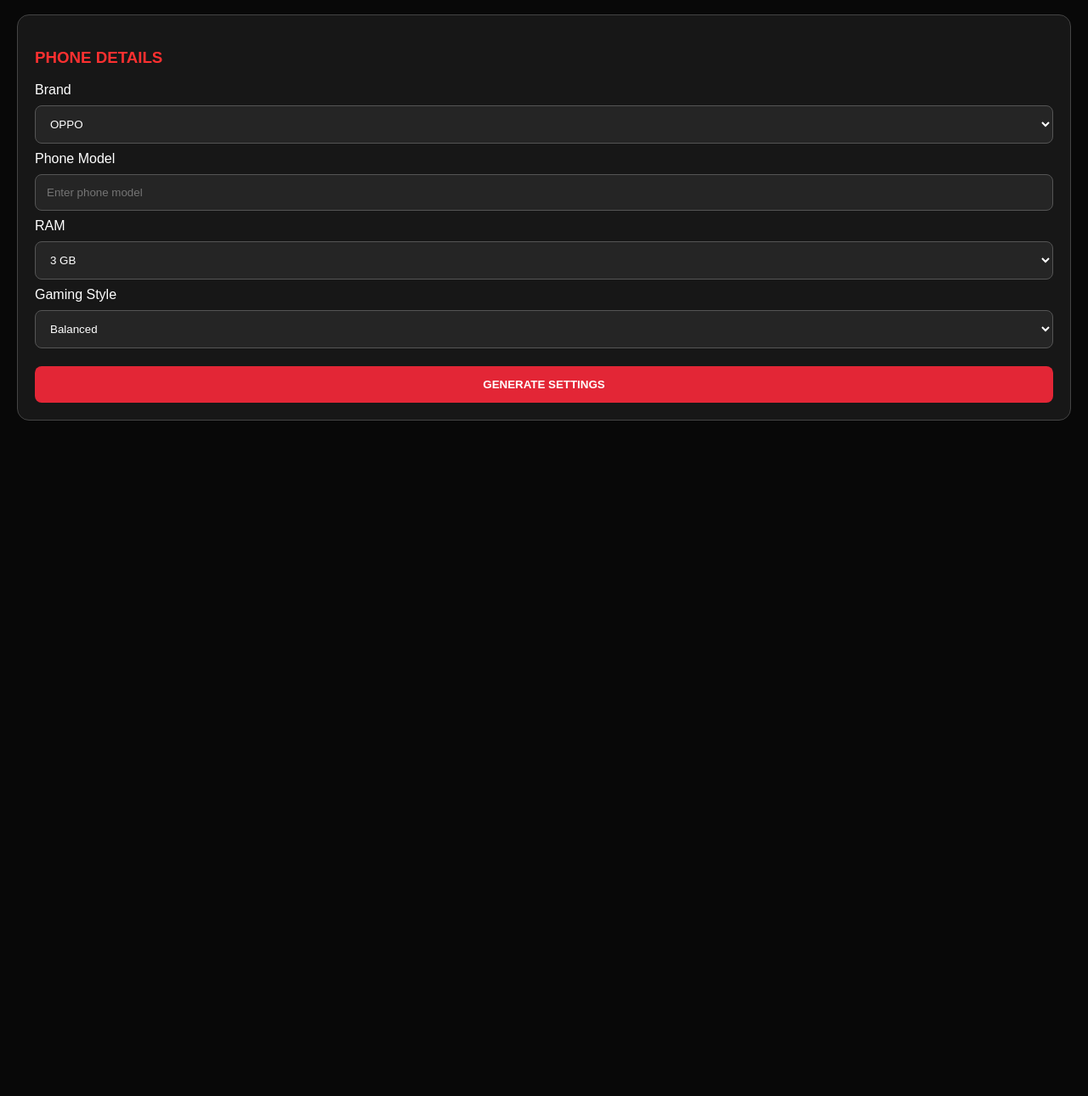
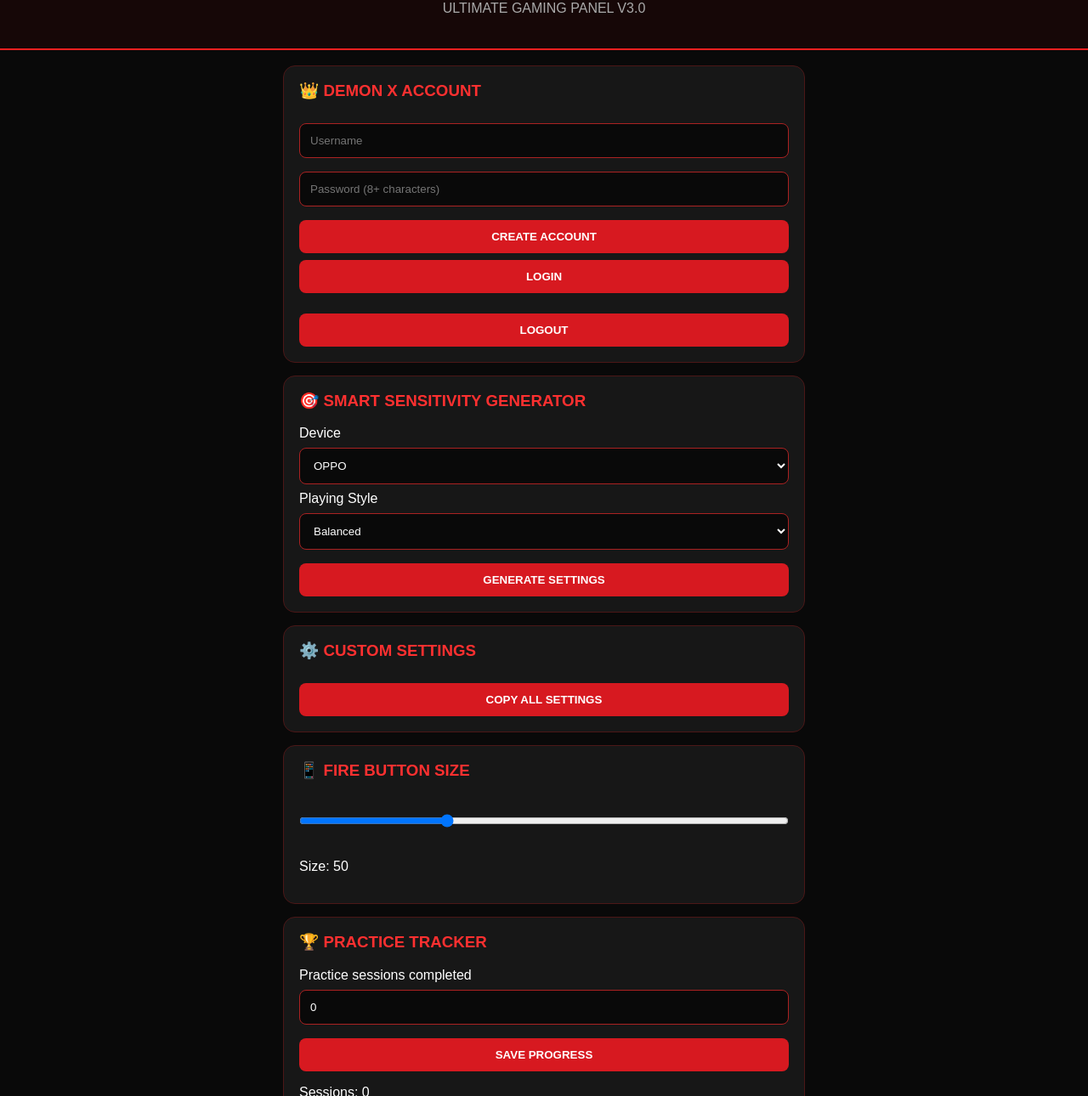
Before and after one commit to Ankul8899/demon-x-panel-, a plain HTML site: page templates/index.html in a window 1280 px wide. Shown: the part 74-1364 px from the top of the page at 85% size. Before the commit the page ends 800 px from the top, so only its background shows below. Drawn offline with Linux system fonts and the light colour scheme.

Commit message:
updated app and templates

```diff
--- a/templates/index.html
+++ b/templates/index.html
@@ -1,111 +1,169 @@
-
 <!DOCTYPE html>
-<html>
+<html lang="en">
 <head>
 <meta name="viewport" content="width=device-width, initial-scale=1">
-<title>DEMON X PANEL V4.0</title>
+<title>DEMON X PANEL V3.0</title>
 <style>
 *{box-sizing:border-box}
-body{margin:0;padding:20px;background:#080808;color:white;font-family:Arial}
-header{text-align:center;color:#ff3030;font-size:26px;font-weight:bold;padding:20px}
-.card{background:#171717;padding:20px;border:1px solid #444;border-radius:14px;margin-bottom:18px}
-h3{color:#ff3030}
-input,select{width:100%;padding:13px;margin:9px 0;background:#252525;color:white;border:1px solid #555;border-radius:8px}
-button{width:100%;padding:14px;margin-top:12px;background:#e32636;color:white;border:0;border-radius:8px;font-weight:bold}
-.hidden{display:none}
-.result{white-space:pre-line;color:#00ff99;line-height:2}
-.switch{text-align:center;color:#aaa;margin-top:15px}
-.switch span{color:#ff3030}
+body{
+ margin:0;background:#090909;color:white;
+ font-family:Arial,sans-serif;
+}
+header{
+ background:#160707;padding:22px;
+ border-bottom:2px solid #ff2020;
+ text-align:center;
+}
+header h1{color:#ff2525;margin:0}
+header p{color:#aaa}
+.container{padding:18px;max-width:650px;margin:auto}
+.card{
+ background:#171717;padding:18px;
+ border:1px solid #4b1717;
+ border-radius:14px;margin-bottom:15px;
+}
+h3{color:#ff3030;margin-top:0}
+input,select{
+ width:100%;padding:12px;margin:8px 0;
+ background:#090909;color:white;
+ border:1px solid #aa2222;border-radius:8px;
+}
+button{
+ background:#d71920;color:white;border:0;
+ padding:12px;border-radius:8px;width:100%;
+ font-weight:bold;margin-top:8px;
+}
+.result{color:#ff4545;font-size:18px}
+.stat{display:flex;justify-content:space-between}
+footer{text-align:center;color:#777;padding:20px}
 </style>
 </head>
 <body>
+<header>
+<h1>DEMON X</h1>
+<p>ULTIMATE GAMING PANEL V3.0</p>
+</header>
 
-<header>👹 DEMON X PANEL V4.0</header>
+<div class="container">
+<div class="card" id="auth">
+<h3>👑 DEMON X ACCOUNT</h3>
+
+<input id="username" placeholder="Username">
+<input id="password" type="password" placeholder="Password (8+ characters)">
+
+<button onclick="auth('signup')">CREATE ACCOUNT</button>
+<button onclick="auth('login')">LOGIN</button>
+
+<p id="authMsg"></p>
+<button onclick="logout()">LOGOUT</button>
+</div>
+<div class="card">
+<h3>🎯 SMART SENSITIVITY GENERATOR</h3>
+<label>Device</label>
+<select id="device">
+<option>OPPO</option>
+<option>REALME</option>
+<option>REDMI</option>
+<option>SAMSUNG</option>
+<option>TECHNO</option>
+<option>OTHER</option>
+</select>
+
+<label>Playing Style</label>
+<select id="style">
+<option value="balanced">Balanced</option>
+<option value="fast">Fast Drag</option>
+<option value="steady">Steady Aim</option>
+</select>
+
+<button onclick="generate()">GENERATE SETTINGS</button>
+<div id="result" class="result"></div>
+</div>
 
 <div class="card">
-<h3>PHONE DETAILS</h3>
-
-<label>Brand</label>
-<select id="brand">
-<option>OPPO</option>
-<option>Samsung</option>
-<option>Vivo</option>
-<option>Realme</option>
-<option>Redmi</option>
-<option>iPhone</option>
-<option>Other</option>
-</select>
-
-<label>Phone Model</label>
-<input id="phone" placeholder="Enter phone model">
-
-<label>RAM</label>
-<select id="ram">
-<option>3 GB</option>
-<option>4 GB</option>
-<option>6 GB</option>
-<option>8 GB</option>
-<option>12 GB</option>
-</select>
-
-<label>Gaming Style</label>
-<select id="style">
-<option value="balanced">Balanced</option>
-<option value="one-tap">One Tap</option>
-<option value="rush">Rush</option>
-<option value="sniper">Sniper</option>
-</select>
-
-<button onclick="generateSensitivity()">GENERATE SETTINGS</button>
+<h3>⚙️ CUSTOM SETTINGS</h3>
+<div id="settings"></div>
+<button onclick="copySettings()">COPY ALL SETTINGS</button>
 </div>
 
-<div class="card hidden" id="resultBox">
-<h3>GENERATOR RESULT</h3>
-<div id="result" class="result"></div>
-<button onclick="copySettings()">COPY ALL</button>
-<button onclick="generateSensitivity()">REGENERATE</button>
+<div class="card">
+<h3>📱 FIRE BUTTON SIZE</h3>
+<input id="fire" type="range" min="30" max="100" value="50"
+oninput="fireValue.innerText=this.value">
+<p>Size: <span id="fireValue">50</span></p>
+</div>
+
+<div class="card">
+<h3>🏆 PRACTICE TRACKER</h3>
+<label>Practice sessions completed</label>
+<input type="number" id="sessions" min="0" value="0">
+<button onclick="savePractice()">SAVE PROGRESS</button>
+<p id="progress">Sessions: 0</p>
 </div>
 
 </div>
 
+<footer>DEMON X PANEL V3.0 | GAMING SETTINGS</footer>
+async function auth(action){
+ const username=document.getElementById('username').value;
+ const password=document.getElementById('password').value;
+
+ const res=await fetch('/'+action,{
+  method:'POST',
+  headers:{'Content-Type':'application/json'},
+  body:JSON.stringify({username,password})
+ });
+
+ const data=await res.json();
+ document.getElementById('authMsg').innerText=
+ data.message||data.error;
+}
+
+async function logout(){
+ const res=await fetch('/logout',{method:'POST'});
+ const data=await res.json();
+ document.getElementById('authMsg').innerText=data.message;
+}
 <script>
-async function generateSensitivity(){
- const phone=document.getElementById("phone").value.trim();
- if(!phone){alert("Enter phone model");return}
- try{
- const r=await fetch("/generate",{
- method:"POST",
- headers:{"Content-Type":"application/json"},
- body:JSON.stringify({
- brand:brand.value,
- phone,
- ram:ram.value,
- style:style.value
- })
- });
- const d=await r.json();
- if(!r.ok)throw Error(d.error||"Generation failed");
- result.innerText=
-`PHONE: ${brand.value} ${phone}
-RAM: ${ram.value}
+let current={};
 
-GENERAL: ${d.general}
-RED DOT: ${d.red_dot}
-2X SCOPE: ${d.scope_2x}
-4X SCOPE: ${d.scope_4x}
-SNIPER: ${d.sniper}
-FREE LOOK: ${d.free_look}
+function generate(){
+ let s=document.getElementById('style').value;
+ let base=s==='fast'?190:s==='steady'?155:175;
 
-DPI: ${d.dpi}
-FIRE BUTTON: ${d.fire_button}%`;
- resultBox.classList.remove("hidden");
- }catch(e){alert(e.message)}
+ current={
+ General:base,
+ Red_Dot:Math.max(0,base-10),
+ Scope_2x:Math.max(0,base-20),
+ Scope_4x:Math.max(0,base-35),
+ Sniper:Math.max(0,base-55)
+ };
+
+ document.getElementById('settings').innerHTML=
+ Object.entries(current).map(([k,v])=>
+ `<div class="stat"><span>${k}</span><b>${v}</b></div>`
+ ).join('');
+
+ document.getElementById('result').innerText=
+ 'Settings generated for '+document.getElementById('device').value;
 }
+
 function copySettings(){
- navigator.clipboard.writeText(result.innerText)
- .then(()=>alert("Copied!"))
- .catch(()=>alert("Copy failed"));
+ if(!Object.keys(current).length){generate();}
+ let txt=Object.entries(current).map(([k,v])=>k+': '+v).join('\n');
+ if(navigator.clipboard){
+ navigator.clipboard.writeText(txt).then(()=>alert('Copied!'));
+ }else{alert(txt);}
 }
+
+function savePractice(){
+ let n=Math.max(0,Number(document.getElementById('sessions').value)||0);
+ localStorage.setItem('demonSessions',n);
+ document.getElementById('progress').innerText='Sessions: '+n;
+}
+
+document.getElementById('progress').innerText=
+'Sessions: '+(localStorage.getItem('demonSessions')||0);
 </script>
 </body>
 </html>
```
Also changed, not shown: 2 other files.
